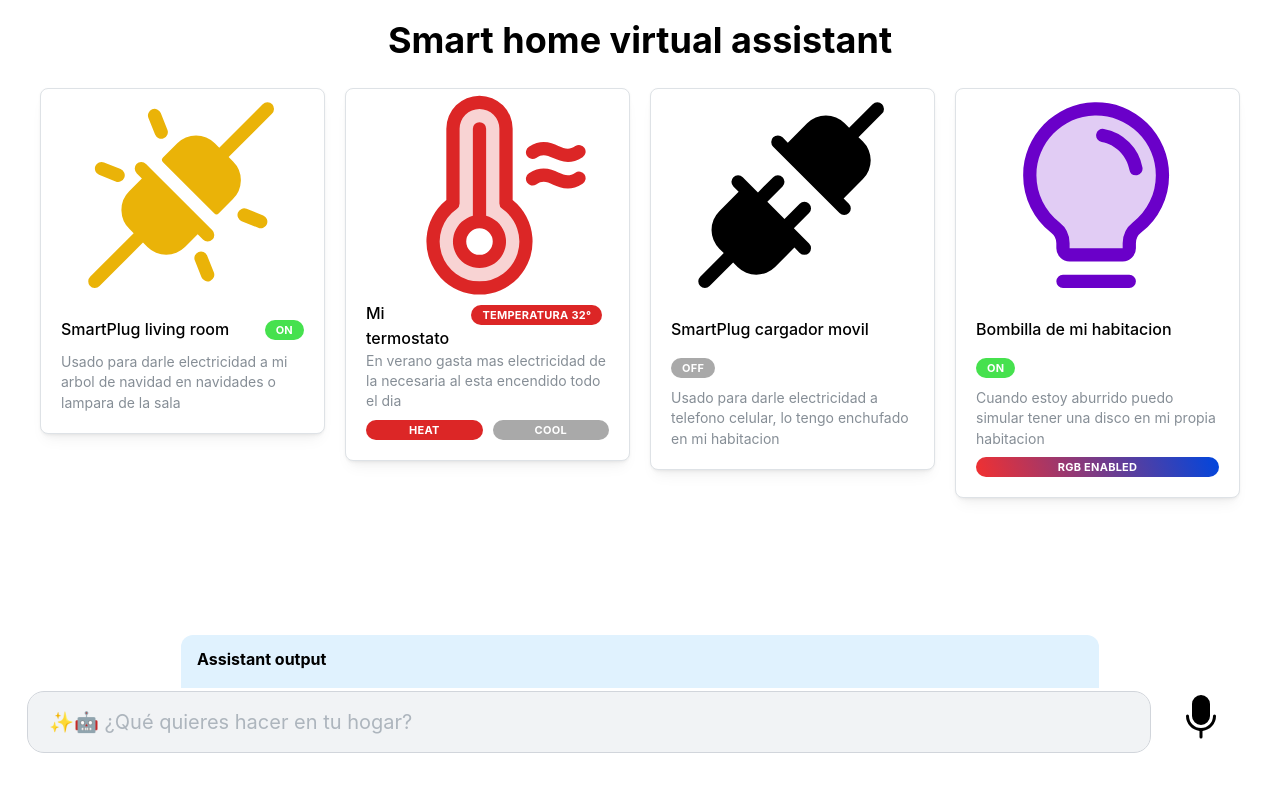
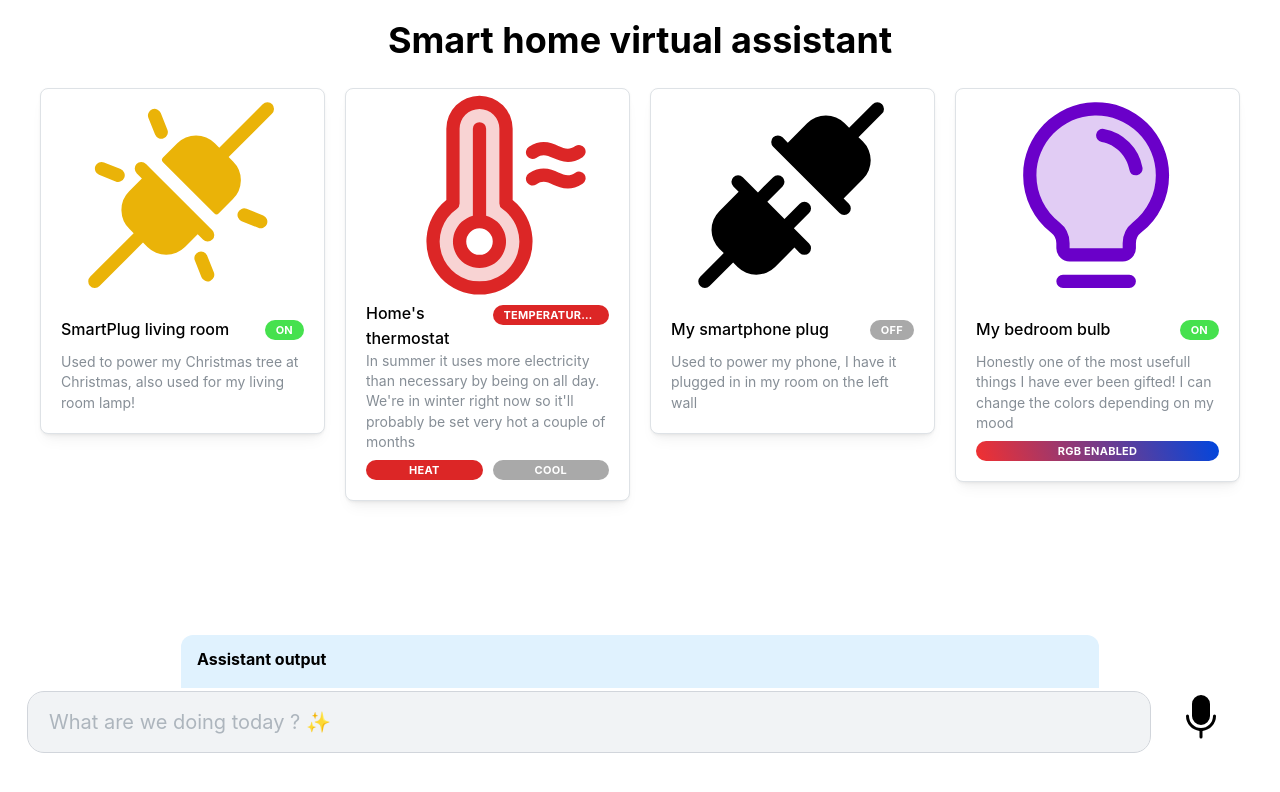
Before and after one commit to alejandroolmed59/home-assistant-gpt, a Next.js app: page / in a window 1280 px wide. Shown: the top 792 px of the page. Built offline with nearby package versions, Linux system fonts and the light colour scheme; no server answers.

Commit message:
localizated

```diff
--- a/app/api/open-ai-assistant/route.ts
+++ b/app/api/open-ai-assistant/route.ts
@@ -43,7 +43,7 @@ const createRun = async (
     { pollIntervalMs: 500 }
   );
   const endTime = Date.now();
-  console.log(`elapsed in run creation and polling ${endTime - startTime}`);
+  console.debug(`elapsed in run creation and polling ${endTime - startTime}`);
   return run;
 };
 const getMessagesFromThread = async (threadId: string) => {
--- a/components/Termostato.tsx
+++ b/components/Termostato.tsx
@@ -26,17 +26,17 @@ export const TermostatoComponent = (props: {
       </Card.Section>
 
       <Grid grow gutter="xs">
-        <Grid.Col span={4}>
+        <Grid.Col span={6}>
           <Text fw={500}>{props.name}</Text>
         </Grid.Col>
         {props.switch === "OFF" ? (
-          <Grid.Col span={4}>
+          <Grid.Col span={6}>
             <Badge color="#A9A9A9">{props.switch}</Badge>{" "}
           </Grid.Col>
         ) : (
           <Grid.Col span={6}>
             <Badge color={props.mode === "HEAT" ? "#dc2626" : "#22d3ee"}>
-              Temperatura {props.temperature}°
+              Temperature {props.temperature}°
             </Badge>
           </Grid.Col>
         )}
--- a/components/dashboard/index.tsx
+++ b/components/dashboard/index.tsx
@@ -18,7 +18,7 @@ export default function Page() {
       deviceProperties: {
         deviceName: "SmartPlug living room",
         description:
-          "Usado para darle electricidad a mi arbol de navidad en navidades o lampara de la sala",
+          "Used to power my Christmas tree at Christmas, also used for my living room lamp!",
         switch: "ON",
       },
     },
@@ -26,9 +26,9 @@ export default function Page() {
       id: 2,
       deviceType: "thermostat",
       deviceProperties: {
-        deviceName: "Mi termostato",
+        deviceName: "Home's thermostat",
         description:
-          "En verano gasta mas electricidad de la necesaria al esta encendido todo el dia",
+          "In summer it uses more electricity than necessary by being on all day. We're in winter right now so it'll probably be set very hot a couple of months",
         mode: "HEAT",
         temperature: "32",
         switch: "ON",
@@ -38,9 +38,9 @@ export default function Page() {
       id: 3,
       deviceType: "smartplug",
       deviceProperties: {
-        deviceName: "SmartPlug cargador movil",
+        deviceName: "My smartphone plug",
         description:
-          "Usado para darle electricidad a telefono celular, lo tengo enchufado en mi habitacion",
+          "Used to power my phone, I have it plugged in in my room on the left wall",
         switch: "OFF",
       },
     },
@@ -48,9 +48,9 @@ export default function Page() {
       id: 4,
       deviceType: "smartbulb",
       deviceProperties: {
-        deviceName: "Bombilla de mi habitacion",
+        deviceName: "My bedroom bulb",
         description:
-          "Cuando estoy aburrido puedo simular tener una disco en mi propia habitacion",
+          "Honestly one of the most usefull things I have ever been gifted! I can change the colors depending on my mood",
         color: "#6a00c9",
         switch: "ON",
       },
@@ -152,7 +152,7 @@ export default function Page() {
         <div className="flex">
           <Input
             value={input}
-            placeholder="✨🤖 ¿Qué quieres hacer en tu hogar?"
+            placeholder="What are we doing today ? ✨"
             onChange={(event) => {
               setInput(event.target.value);
             }}
```
